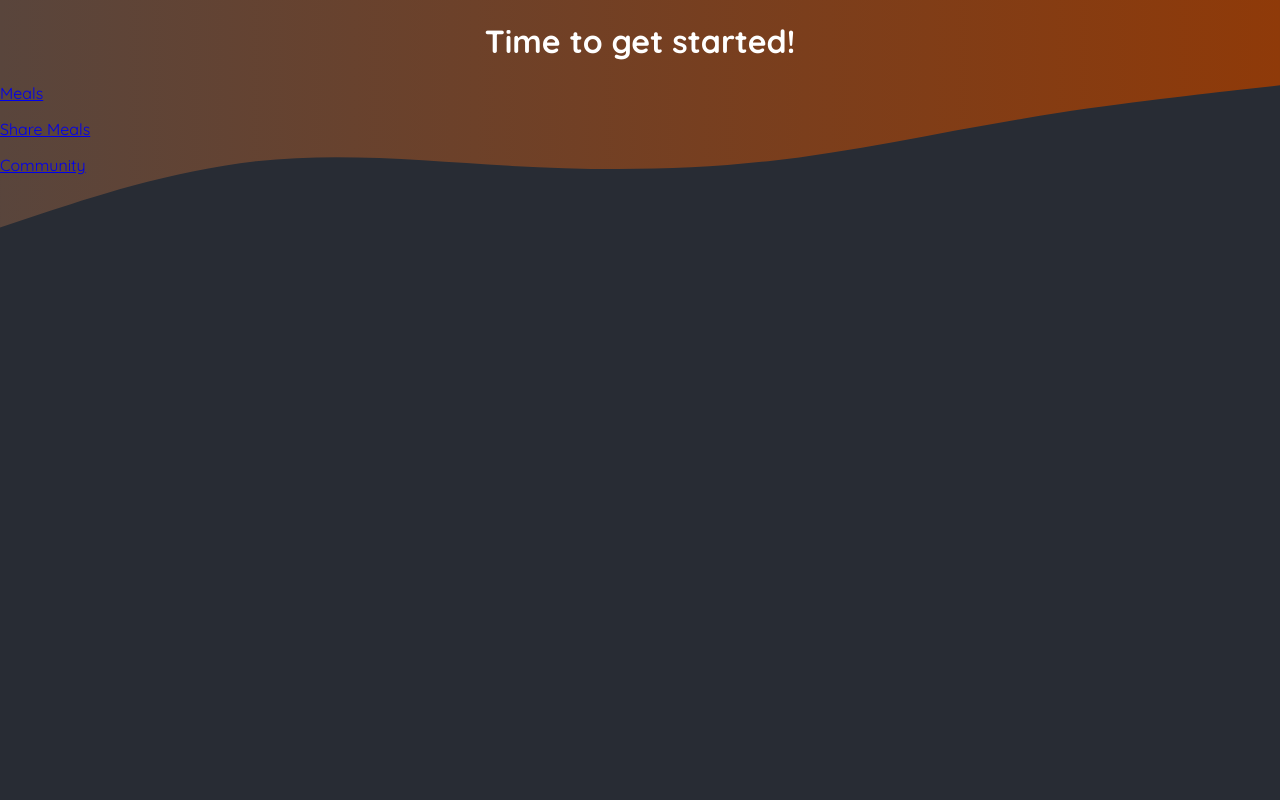
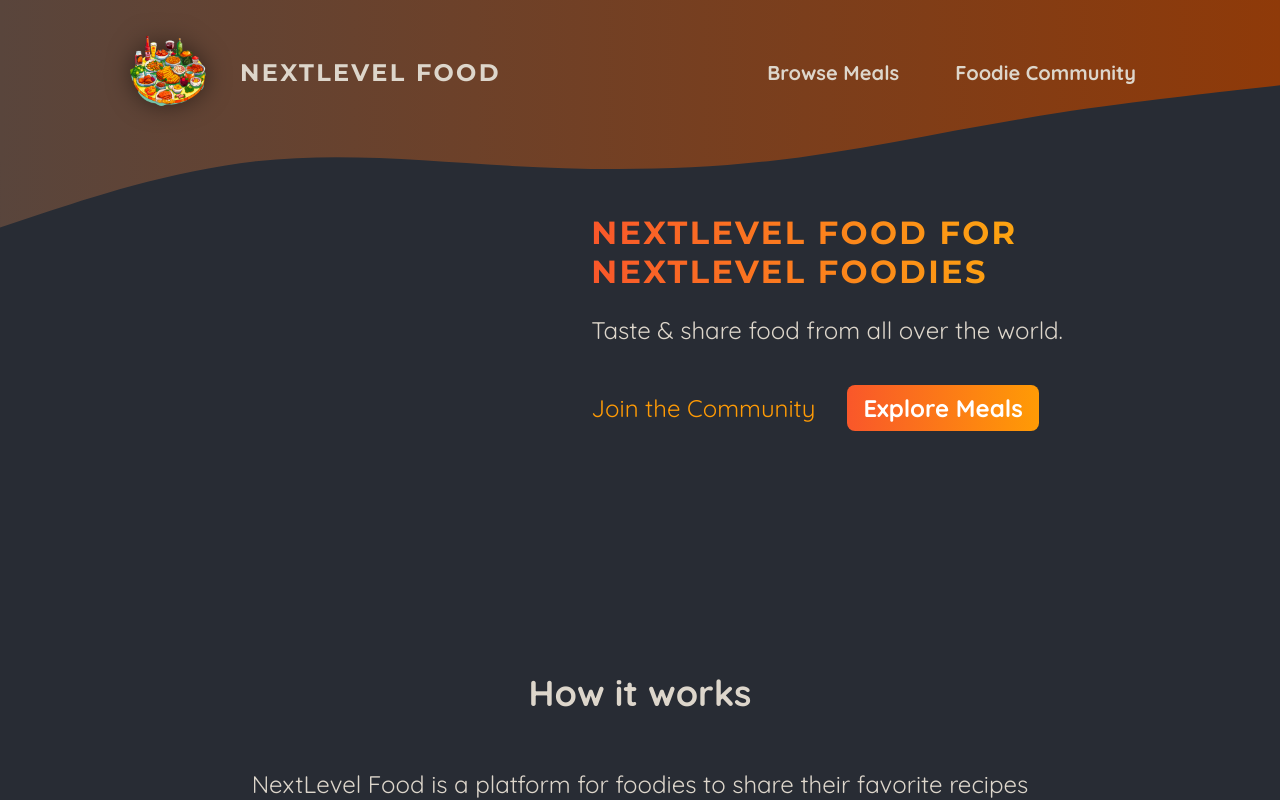
Before and after one commit to NitinRajput98/NextJS-Learning, a Next.js app in the folder 05-onwards-foodies-starting-project/: page / in a window 1280 px wide. Shown: the top 800 px of the page. Built offline with nearby package versions, Linux system fonts and the light colour scheme.

Commit message:
Populating starting page content

```diff
--- a/05-onwards-foodies-starting-project/app/globals.css
+++ b/05-onwards-foodies-starting-project/app/globals.css
@@ -1,31 +1,16 @@
-@import url('https://fonts.googleapis.com/css2?family=Quicksand:wght@400;600;700&family=Montserrat:wght@400;700&display=swap');
+@import url("https://fonts.googleapis.com/css2?family=Quicksand:wght@400;600;700&family=Montserrat:wght@400;700&display=swap");
 
 * {
   box-sizing: border-box;
 }
 
 html {
-  font-family: 'Quicksand', sans-serif;
+  font-family: "Quicksand", sans-serif;
 }
 
 body {
   margin: 0;
   background: radial-gradient(#282c34, #282c34);
-}
-
-.header-background {
-  position: absolute;
-  width: 100%;
-  height: 320px;
-  top: 0;
-  left: 0;
-  z-index: -1;
-}
-
-svg {
-  display: block;
-  width: 100%;
-  height: auto;
 }
 
 .not-found,
@@ -46,7 +31,7 @@
   -webkit-text-fill-color: transparent;
   background-size: cover;
   background-position: center;
-  font-family: 'Montserrat', sans-serif;
+  font-family: "Montserrat", sans-serif;
 }
 
 .not-found p,
--- a/05-onwards-foodies-starting-project/app/layout.js
+++ b/05-onwards-foodies-starting-project/app/layout.js
@@ -1,35 +1,16 @@
-import './globals.css';
+import "./globals.css";
+import MainHeader from "@/components/main-header/main-header";
 
 export const metadata = {
-  title: 'NextLevel Food',
-  description: 'Delicious meals, shared by a food-loving community.',
+  title: "NextLevel Food",
+  description: "Delicious meals, shared by a food-loving community.",
 };
 
 export default function RootLayout({ children }) {
   return (
     <html lang="en">
       <body>
-        <div className="header-background">
-          <svg xmlns="http://www.w3.org/2000/svg" viewBox="0 0 1440 320">
-            <defs>
-              <linearGradient id="gradient" x1="0%" y1="0%" x2="100%" y2="0%">
-                <stop
-                  offset="0%"
-                  style={{ stopColor: '#59453c', stopOpacity: '1' }}
-                />
-                <stop
-                  offset="100%"
-                  style={{ stopColor: '#8f3a09', stopOpacity: '1' }}
-                />
-              </linearGradient>
-            </defs>
-            <path
-              fill="url(#gradient)"
-              d="M0,256L48,240C96,224,192,192,288,181.3C384,171,480,181,576,186.7C672,192,768,192,864,181.3C960,171,1056,149,1152,133.3C1248,117,1344,107,1392,101.3L1440,96L1440,0L1392,0C1344,0,1248,0,1152,0C1056,0,960,0,864,0C768,0,672,0,576,0C480,0,384,0,288,0C192,0,96,0,48,0L0,0Z"
-            ></path>
-          </svg>
-        </div>
-
+        <MainHeader />
         {children}
       </body>
     </html>
--- a/05-onwards-foodies-starting-project/app/page.js
+++ b/05-onwards-foodies-starting-project/app/page.js
@@ -1,20 +1,50 @@
 import Link from "next/link";
+
+import classes from "./page.module.css";
 
 export default function Home() {
   return (
+    <>
+      <header className={classes.header}>
+        <div className={classes.slideshow}></div>
+        <div>
+          <div className={classes.hero}>
+            <h1>NextLevel Food for NextLevel Foodies</h1>
+            <p>Taste & share food from all over the world.</p>
+          </div>
+          <div className={classes.cta}>
+            <Link href="/community">Join the Community</Link>
+            <Link href="/meals">Explore Meals</Link>
+          </div>
+        </div>
+      </header>
       <main>
-      <h1 style={{ color: "white", textAlign: "center" }}>
-        Time to get started!
-      </h1>
+        <section className={classes.section}>
+          <h2>How it works</h2>
           <p>
-        <Link href="/meals">Meals</Link>
+            NextLevel Food is a platform for foodies to share their favorite
+            recipes with the world. It&apos;s a place to discover new dishes,
+            and to connect with other food lovers.
           </p>
           <p>
-        <Link href="/meals/share">Share Meals</Link>
+            NextLevel Food is a place to discover new dishes, and to connect
+            with other food lovers.
+          </p>
+        </section>
+
+        <section className={classes.section}>
+          <h2>Why NextLevel Food?</h2>
+          <p>
+            NextLevel Food is a platform for foodies to share their favorite
+            recipes with the world. It&apos;s a place to discover new dishes,
+            and to connect with other food lovers.
           </p>
           <p>
-        <Link href="/community">Community</Link>
+            NextLevel Food is a place to discover new dishes, and to connect
+            with other food lovers.
           </p>
+        </section>
       </main>
+    </>
   );
 }
--- /dev/null
+++ b/05-onwards-foodies-starting-project/app/page.module.css
@@ -0,0 +1,75 @@
+.header {
+  display: flex;
+  gap: 3rem;
+  margin: 3rem auto;
+  width: 90%;
+  max-width: 75rem;
+}
+
+.slideshow {
+  width: 40rem;
+  height: 25rem;
+}
+
+.hero {
+  color: #ddd6cb;
+  font-size: 1.5rem;
+}
+
+.hero h1 {
+  font-size: 2rem;
+  font-weight: bold;
+  font-family: "Montserrat", sans-serif;
+  letter-spacing: 0.15rem;
+  text-transform: uppercase;
+  background: linear-gradient(90deg, #f9572a, #ffc905);
+  background-clip: text;
+  -webkit-background-clip: text;
+  -webkit-text-fill-color: transparent;
+}
+
+.cta {
+  font-size: 1.5rem;
+  display: flex;
+  gap: 1rem;
+}
+
+.cta a {
+  display: inline-block;
+  margin-top: 1rem;
+  padding: 0.5rem 1rem;
+  border-radius: 0.5rem;
+  background: linear-gradient(90deg, #f9572a, #ff9b05);
+  color: #ffffff;
+  font-weight: bold;
+  text-decoration: none;
+}
+
+.cta a:hover,
+.cta a:active {
+  background: linear-gradient(90deg, #fd4715, #f9b241);
+}
+
+.cta a:first-child {
+  background: transparent;
+  font-weight: normal;
+  color: #ff9b05;
+  padding-left: 0;
+}
+
+.cta a:first-child:hover,
+.cta a:first-child:active {
+  background: transparent;
+  color: #f9b241;
+}
+
+.section {
+  display: flex;
+  flex-direction: column;
+  color: #ddd6cb;
+  font-size: 1.5rem;
+  max-width: 50rem;
+  width: 90%;
+  margin: 2rem auto;
+  text-align: center;
+}
--- /dev/null
+++ b/05-onwards-foodies-starting-project/components/main-header/main-header-background.js
@@ -0,0 +1,26 @@
+import classes from "./main-header-background.module.css";
+
+export default function MainHeaderBackground() {
+  return (
+    <div className={classes["header-background"]}>
+      <svg xmlns="http://www.w3.org/2000/svg" viewBox="0 0 1440 320">
+        <defs>
+          <linearGradient id="gradient" x1="0%" y1="0%" x2="100%" y2="0%">
+            <stop
+              offset="0%"
+              style={{ stopColor: "#59453c", stopOpacity: "1" }}
+            />
+            <stop
+              offset="100%"
+              style={{ stopColor: "#8f3a09", stopOpacity: "1" }}
+            />
+          </linearGradient>
+        </defs>
+        <path
+          fill="url(#gradient)"
+          d="M0,256L48,240C96,224,192,192,288,181.3C384,171,480,181,576,186.7C672,192,768,192,864,181.3C960,171,1056,149,1152,133.3C1248,117,1344,107,1392,101.3L1440,96L1440,0L1392,0C1344,0,1248,0,1152,0C1056,0,960,0,864,0C768,0,672,0,576,0C480,0,384,0,288,0C192,0,96,0,48,0L0,0Z"
+        ></path>
+      </svg>
+    </div>
+  );
+}
--- /dev/null
+++ b/05-onwards-foodies-starting-project/components/main-header/main-header-background.module.css
@@ -0,0 +1,14 @@
+.header-background {
+  position: absolute;
+  width: 100%;
+  height: 320px;
+  top: 0;
+  left: 0;
+  z-index: -1;
+}
+
+.header-background svg {
+  display: block;
+  width: 100%;
+  height: auto;
+}
--- /dev/null
+++ b/05-onwards-foodies-starting-project/components/main-header/main-header.js
@@ -0,0 +1,30 @@
+import logoImg from "@/assets/logo.png";
+import Link from "next/link";
+import classes from "./main-header.module.css";
+import Image from "next/image";
+import MainHeaderBackground from "./main-header-background";
+
+export default function MainHeader() {
+  return (
+    <>
+      <MainHeaderBackground />
+      <header className={classes.header}>
+        <Link href="/" className={classes.logo}>
+          <Image src={logoImg} alt="A plate with food on it" priority />
+          NextLevel Food
+        </Link>
+
+        <nav className={classes.nav}>
+          <ul>
+            <li>
+              <Link href="/meals">Browse Meals</Link>
+            </li>
+            <li>
+              <Link href="/community">Foodie Community</Link>
+            </li>
+          </ul>
+        </nav>
+      </header>
+    </>
+  );
+}
--- /dev/null
+++ b/05-onwards-foodies-starting-project/components/main-header/main-header.module.css
@@ -0,0 +1,67 @@
+.header {
+  display: flex;
+  justify-content: space-between;
+  align-items: center;
+  padding: 2rem 1rem;
+}
+
+@media (min-width: 768px) {
+  .header {
+    padding: 2rem 10%;
+  }
+}
+
+.nav ul {
+  list-style: none;
+  margin: 0;
+  padding: 0;
+  display: flex;
+  gap: 1.5rem;
+  /* font-family: 'Montserrat', sans-serif; */
+  font-size: 1.25rem;
+}
+
+.nav a {
+  text-decoration: none;
+  color: #ddd6cb;
+  font-weight: bold;
+  padding: 0.5rem 1rem;
+  border-radius: 0.5rem;
+}
+
+.nav a:hover,
+.nav a:active {
+  background: linear-gradient(90deg, #ff8a05, #f9b331);
+  background-clip: text;
+  -webkit-background-clip: text;
+  -webkit-text-fill-color: transparent;
+  text-shadow: 0 0 18px rgba(248, 190, 42, 0.8);
+}
+
+.active {
+  background: linear-gradient(90deg, #ff8a05, #f9b331);
+  background-clip: text;
+  -webkit-background-clip: text;
+  -webkit-text-fill-color: transparent;
+}
+
+.logo {
+  display: flex;
+  align-items: center;
+  justify-content: center;
+  gap: 2rem;
+  text-decoration: none;
+  color: #ddd6cb;
+  font-weight: bold;
+  font-family: 'Montserrat', sans-serif;
+  letter-spacing: 0.15rem;
+  text-transform: uppercase;
+  font-size: 1.5rem;
+}
+
+.logo img {
+  width: 5rem;
+  height: 5rem;
+  object-fit: contain;
+  filter: drop-shadow(0 0 0.75rem rgba(0, 0, 0, 0.5));
+}
```
Lines whose indentation alone changed are shown as unchanged.
